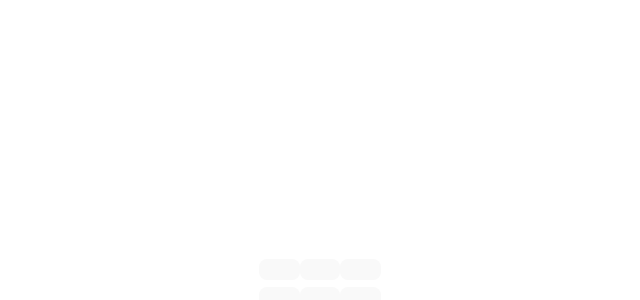
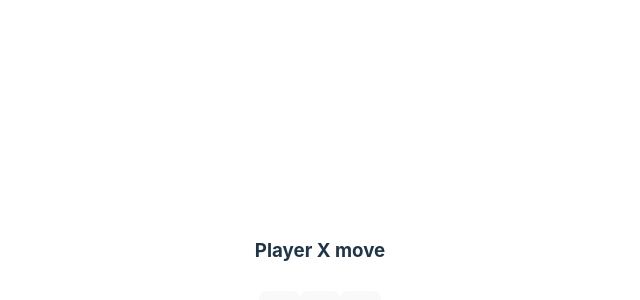
Before and after one commit to me-imfhd/TIC-TAC-TOE, a React (Vite) app: page / in a window 1280 px wide. Shown: the part 106-406 px from the top of the page, without its empty margins (320-960 px from the left). Built offline with nearby package versions, Linux system fonts and the light colour scheme.

Commit message:
winner declaration and play again feature added.

```diff
--- a/src/App.jsx
+++ b/src/App.jsx
@@ -1,11 +1,12 @@
 /* eslint-disable react/prop-types */
 /* eslint-disable no-unused-vars */
-import { useState } from 'react'
-import './App.css'
+import { useState } from "react";
+import "./App.css";
 
-function findWinner(squares){
-  const winningCombos=[//the purpose of making this to finding winning combo and we would compare it with squares values
-  // we are checking if the combination exist or not with the help of indexes of these arrays inside winningCombos array
+function findWinner(squares) {
+  const winningCombos = [
+    //the purpose of making this to finding winning combo and we would compare it with squares values
+    // we are checking if the combination exist or not with the help of indexes of these arrays inside winningCombos array
     [0, 1, 2],
     [3, 4, 5],
     [6, 7, 8],
@@ -13,8 +14,8 @@
     [1, 4, 7],
     [2, 5, 8],
     [0, 4, 8],
-    [2, 4, 6]
-  ]
+    [2, 4, 6],
+  ];
   /*
   // for winning condition only for winningCombos[0] inputs,
   const a = winningCombos[0][0]; // 0
@@ -28,34 +29,34 @@
   // for executing all winningCombos inputs,
   for (let i = 0; i < winningCombos.length; i++) {
     const [a, b, c] = winningCombos[i];
-    if(squares[a]==squares[b] && squares[a]==squares[c]){ //in above we only did for index 0 of winning combos, but now we do it for every index of it.
-    return squares[a];
+    if (squares[a] == squares[b] && squares[a] == squares[c]) {
+      //in above we only did for index 0 of winning combos, but now we do it for every index of it.
+      return squares[a];
     }
   }
   return null;
 }
 
+function Square({ value, onSquareClick }) {
+  return (
+    <>
+      <button onClick={onSquareClick}>{value}</button>
+    </>
+  );
+}
+function Board() {
+  const [squares, setSquares] = useState(Array(9).fill(null));
 
-function Square({value, onSquareClick}) {
-  return(
-    <>
-      <button className='square' onClick={onSquareClick}>{value}</button>
-    </>
-  )
-}
-function Board(){
+  const [isX, setX] = useState(true); //rule : first input should be X
 
-  const  [squares, setSquares] = useState(Array(9).fill(null))
-
-  const [isX , setX] = useState(true);//rule : first input should be X
-
-  function handleClick(i){
-
-    if(squares[i]!==null){// checks if onClick there something already exist or not
+  function handleClick(i) {
+    if (squares[i] !== null) {
+      // checks if onClick there something already exist or not
       //this will ensure once value is intialized as X or O it should not be switched with opposite value
       return;
     }
-    if(findWinner(squares)){//every time handleClick is invoked, through if statement findWinner function is invoked it tells if winning combo is yet made or not
+    if (findWinner(squares)) {
+      //every time handleClick is invoked, through if statement findWinner function is invoked it tells if winning combo is yet made or not
       // on false which is by default, new inputs can be made so that winning condition can be made
       // on true, winning condition is satisfied and we use return to terminate the handleClick function from further execution
       // on every click either the function is terminated because of click on already existing input
@@ -65,43 +66,60 @@
     }
 
     const nextSquares = squares.slice();
-    if(isX){
+    if (isX) {
       //since is X by default true always this will execute first
       nextSquares[i] = "X";
-      setX(false);// this will invoke else statement to be executed on click after this
-    }else{
+      setX(false); // this will invoke else statement to be executed on click after this
+    } else {
       nextSquares[i] = "O";
-      setX(true);//this will invoke if statement to be executed on click after this
+      setX(true); //this will invoke if statement to be executed on click after this
     }
     setSquares(nextSquares);
-
   }
 
-  return(
+  return (
     <>
-      <div className='board-row'></div>
+      <div>
+        {findWinner(squares) ? (
+          <>
+            <h3>{findWinner(squares)} Won </h3>
+            <button
+              style={{ marginBottom: "10px" }}
+              onClick={() => {
+                setSquares(Array(9).fill(null));
+                setX(true);
+              }}
+            >
+              {" "}
+              Play Again
+            </button>
+          </>
+        ) : (
+          <h3>Player {isX ? <span>X</span> : <span>O</span>} move</h3>
+        )}
+      </div>
+      <div className="board-row"></div>
       <Square value={squares[0]} onSquareClick={() => handleClick(0)}></Square>
       <Square value={squares[1]} onSquareClick={() => handleClick(1)}></Square>
       <Square value={squares[2]} onSquareClick={() => handleClick(2)}></Square>
-      <div className='board-row'></div>
+      <div className="board-row"></div>
       <Square value={squares[3]} onSquareClick={() => handleClick(3)}></Square>
       <Square value={squares[4]} onSquareClick={() => handleClick(4)}></Square>
       <Square value={squares[5]} onSquareClick={() => handleClick(5)}></Square>
-      <div className='board-row'></div>
+      <div className="board-row"></div>
       <Square value={squares[6]} onSquareClick={() => handleClick(6)}></Square>
       <Square value={squares[7]} onSquareClick={() => handleClick(7)}></Square>
       <Square value={squares[8]} onSquareClick={() => handleClick(8)}></Square>
-
     </>
-  )
+  );
 }
 
 function App() {
   return (
     <>
-    <Board></Board>
+      <Board></Board>
     </>
-  )
+  );
 }
 
-export default App
+export default App;
```
